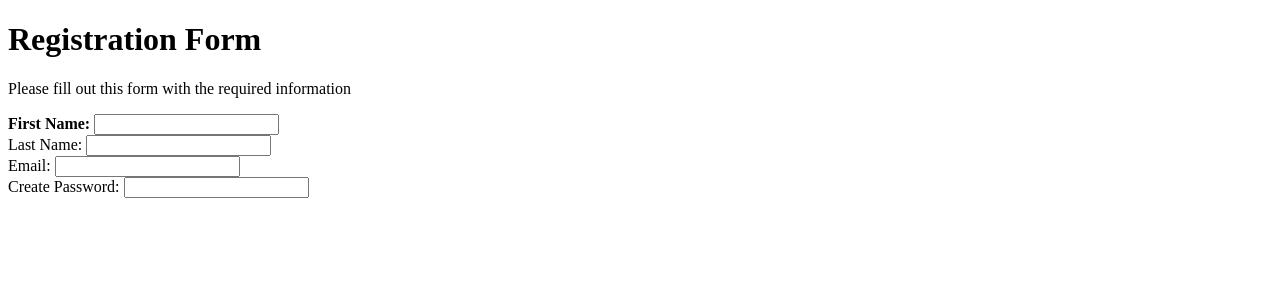
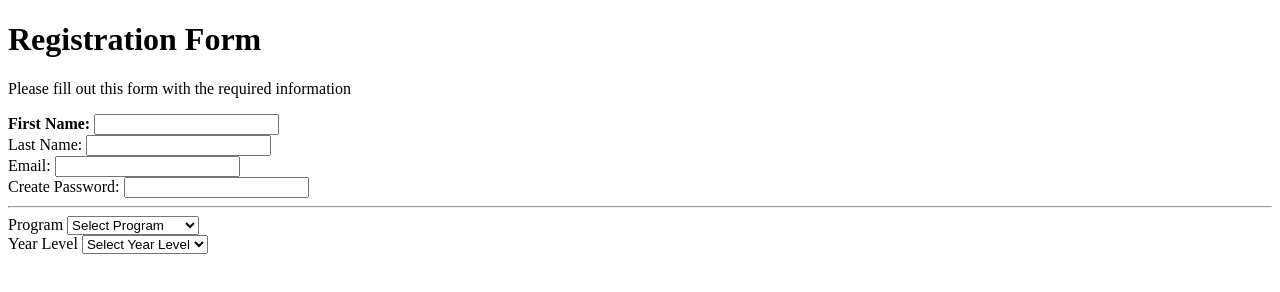
Before and after one commit to Aimss-gh/trial, a plain HTML site: page main.html in a window 1280 px wide. Drawn offline with Linux system fonts and the light colour scheme.

Commit message:
add prog and yr lvl

```diff
--- a/main.html
+++ b/main.html
@@ -27,4 +27,28 @@
       <div class="form-group">
       <label for="password">Create Password:</label>
       <input type="password" id="password" name="password">
+
 </div>
+
+<hr>
+
+<div class="form-group">
+    <label for="program">Program</label>
+    <select id="program" name="program">
+        <option value="">Select Program</option>
+        <option value="cs">Computer Science</option>
+        <option value="eng">Engineering</option>
+        <option value="bus">Business</option>
+    </select>
+</div>
+
+<div class="form-group">
+    <label for="yearLevel">Year Level</label>
+    <select id="yearLevel" name="yearLevel">
+         <option value="">Select Year Level</option>
+         <option value="1">First Year</option>
+         <option value="2">Second Year</option>
+         <option value="3">Third Year</option>
+         <option value="4">Fourth Year</option>
+    </select>
+</div>
```
